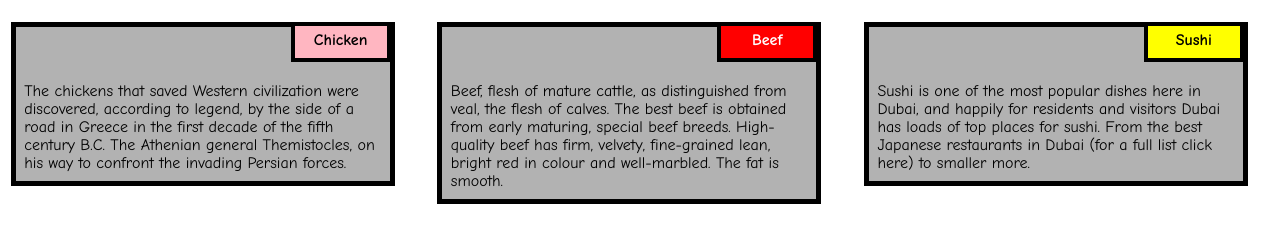
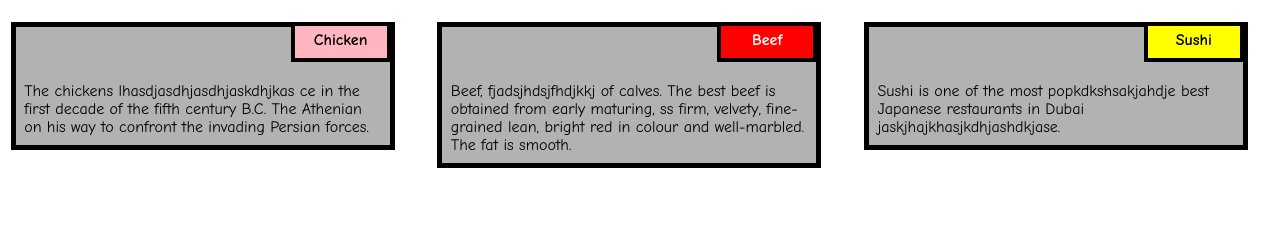
Before and after one commit to EDWIN342266/EDWIN342266, a plain HTML site: page moduel2-solution/index.html in a window 1280 px wide. Shown: the part 95-338 px from the top of the page. Drawn offline with Linux system fonts and the light colour scheme.

Commit message:
Update index.html

```diff
--- a/moduel2-solution/index.html
+++ b/moduel2-solution/index.html
@@ -15,21 +15,21 @@
   <div class="col-lg-4 col-md-6 col-sm-12">
   	<div class="box">
   		<p class="content-name name1">Chicken</p>
-  		<p class="content">The chickens that saved Western civilization were discovered, according to legend, by the side of a road in Greece in the first decade of the fifth century B.C. The Athenian general Themistocles, on his way to confront the invading Persian forces.</p>
+  		<p class="content">The chickens lhasdjasdhjasdhjaskdhjkas  ce in the first decade of the fifth century B.C. The Athenian  on his way to confront the invading Persian forces.</p>
   	</div>
   </div>
 
   <div class="col-lg-4 col-md-6 col-sm-12">
   	<div class="box">
    		<p class="content-name name2">Beef</p>
-   		<p class="content"> Beef, flesh of mature cattle, as distinguished from veal, the flesh of calves. The best beef is obtained from early maturing, special beef breeds. High-quality beef has firm, velvety, fine-grained lean, bright red in colour and well-marbled. The fat is smooth.</p>
+   		<p class="content"> Beef, fjadsjhdsjfhdjkkj of calves. The best beef is obtained from early maturing, ss firm, velvety, fine-grained lean, bright red in colour and well-marbled. The fat is smooth.</p>
   	</div>
   </div>
 
   <div class="col-lg-4 col-md-12 col-sm-12">
   	<div class="box">
   		<p class="content-name name3">Sushi</p>
-  		<p class="content">Sushi is one of the most popular dishes here in Dubai, and happily for residents and visitors Dubai has loads of top places for sushi. From the best Japanese restaurants in Dubai (for a full list click here) to smaller more.</p>
+  		<p class="content">Sushi is one of the most popkdkshsakjahdje best Japanese restaurants in Dubai jaskjhajkhasjkdhjashdkjase.</p>
   	</div>
   </div>
 
```
